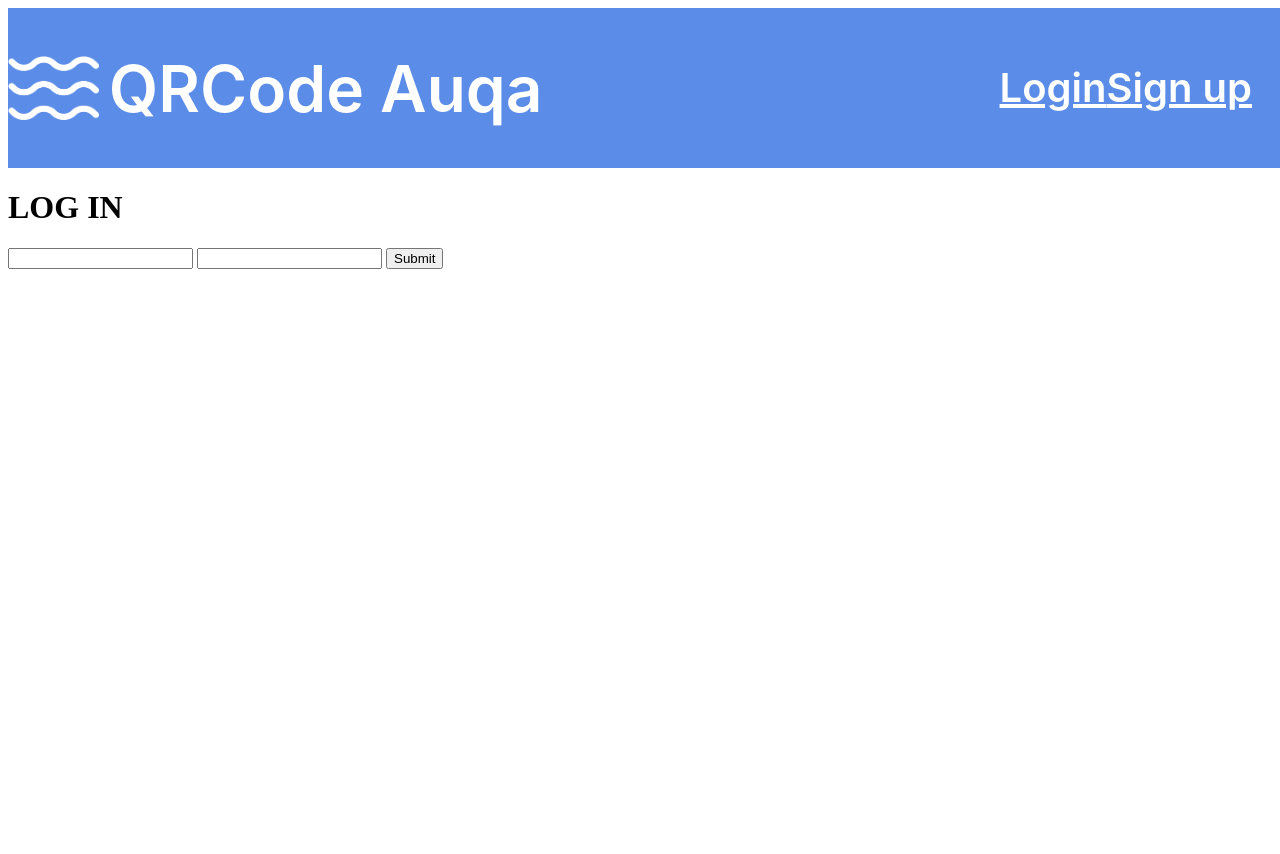
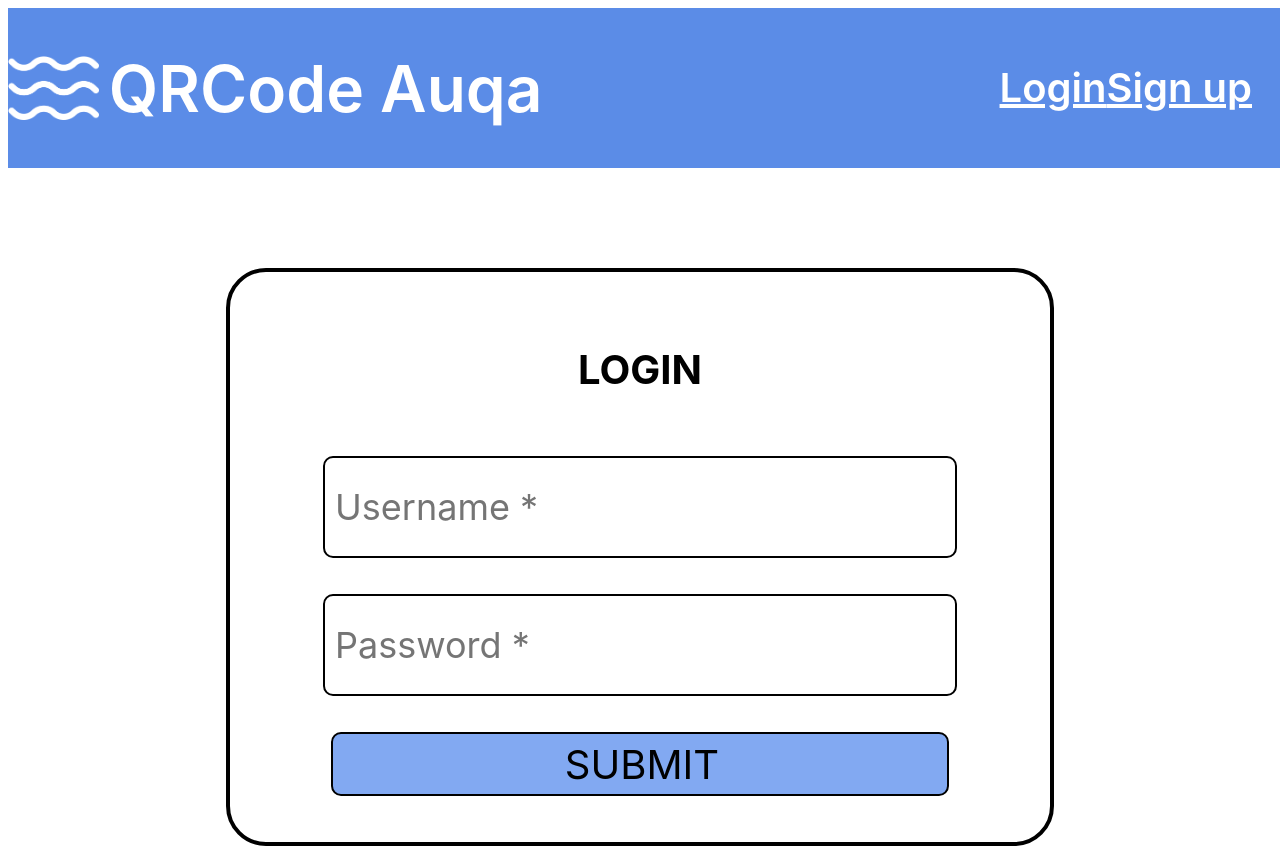
Before and after one commit to IllyaShramko/GrayCode, a Django app: page /user/login/ in a window 1280 px wide. Before the commit the page ends 269 px from the top, so only its background shows below. Run offline with Django 5.2, Linux system fonts and the light colour scheme.

Commit message:
Added login

```diff
--- a/blog/user/templates/user/login.html
+++ b/blog/user/templates/user/login.html
@@ -1,22 +1,26 @@
 {% extends 'base.html' %}
+
 {% load static %}
+
+
 {% block title %}
     Login
 {% endblock %}
+
 {% block head %}
-    <link rel="stylesheet" href="{% static 'user/css/style.css' %}">
+    <link rel="stylesheet" href="{% static 'user/css/login.css' %}">
 {% endblock %}
+
+
 {% block content %}
-    <!-- <header>
-        <img src="{% static 'user/images/logo' %}" alt="">
-        <p class="name">QRCode Aqua</p>
-        <a href="" class="log">LOG IN</a>
-        <a href="" class="reg">SIGN UP</a>
-    </header> -->
     <form method="post" class="login">
-        <h1>LOG IN</h1>
-        <input type="text", title="Username *">
-        <input type="text", title="Password *">
-        <button type="submit">Submit</button>
+        {% csrf_token %}
+        <h1>LOGIN</h1>
+        <input type="text" name="username" placeholder="Username *">
+        <input type="password" name="password" placeholder="Password *">
+        <button name="submit">Submit</button>
+        {% if error %}
+            <p style="color: red; font-family: 'Inter'; font-size: 30px;">Username or Password is incorect</p>
+        {% endif %}
     </form>
 {% endblock %}
--- a/blog/user/views.py
+++ b/blog/user/views.py
@@ -1,11 +1,24 @@
-from django.shortcuts import render
+from django.shortcuts import render, redirect
 from django.contrib.auth.models import User
+from django.db.utils import IntegrityError
+from django.contrib.auth import authenticate, login
 
 # Create your views here.
 
 
 def render_login(request):
-    return render(request, "user/login.html", context={"is_auth": False})
+    error = False
+    if request.method == "POST":
+        username = request.POST.get('username')
+        password = request.POST.get('password')
+        user = authenticate(request = request,username = username, password = password)
+        if user:
+            login(request = request, user = user)
+            print(request.user)
+            return redirect("/")
+        else:
+            error = True
+    return render(request, "user/login.html", context={"is_auth": False, "error": error, 'username': request.user})
 
 def render_registration(request):
     confirm = False
@@ -23,4 +36,4 @@ def render_registration(request):
         else:
             error = 'password_error'
         print(confirm)
-    return render(request, "user/registration.html", context={"is_auth": False, "confirm": confirm, "error": error})
+    return render(request, "user/registration.html", context={"is_auth": False, "confirm": confirm, "error": error, 'username': request.user})
```
